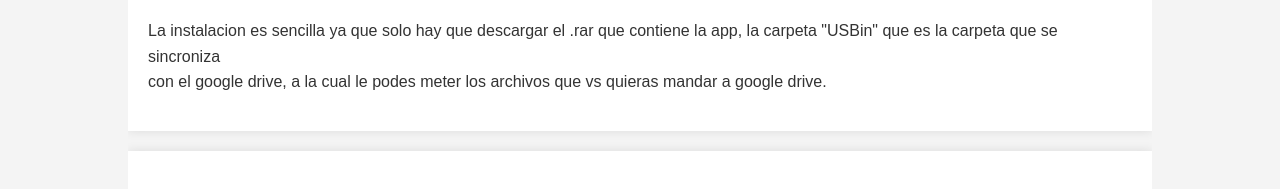
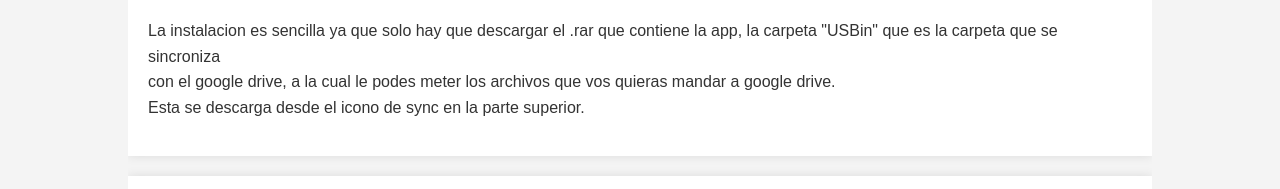
Before and after one commit to USBin-Sync/Sync.github.io, a plain HTML site: page index.html in a window 1280 px wide. Shown: the part 534-723 px from the top of the page. Drawn offline with Linux system fonts and the light colour scheme.

Commit message:
Add files via upload

```diff
--- a/index.html
+++ b/index.html
@@ -105,7 +105,8 @@
         <div class="main">
             <h1>Instalacion</h1>
             <p>La instalacion es sencilla ya que solo hay que descargar el .rar que contiene la app, la carpeta "USBin" que es la carpeta que se sincroniza <br>
-                con el google drive, a la cual le podes meter los archivos que vs quieras mandar a google drive.</p>
+                con el google drive, a la cual le podes meter los archivos que vos quieras mandar a google drive. <br>
+                Esta se descarga desde el icono de sync en la parte superior.</p>
         </div>
         <div class="main">
             <h1>Funcionalidad</h1>
```
